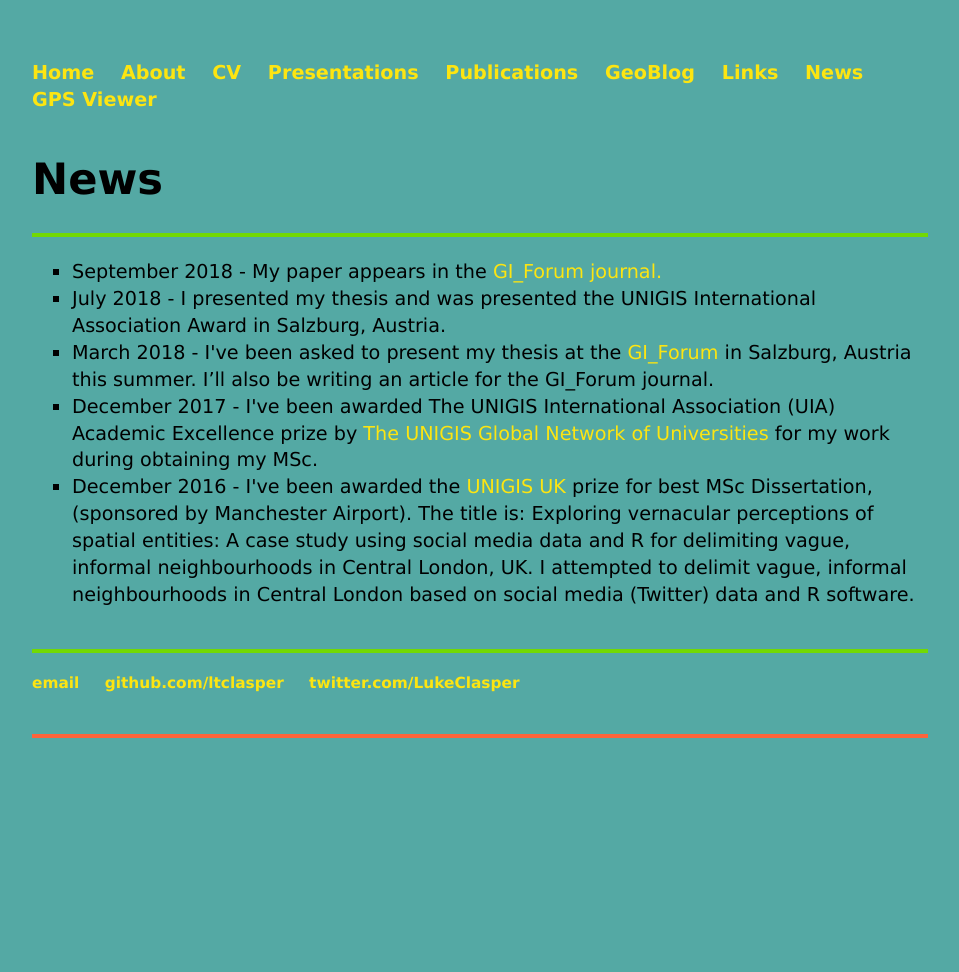
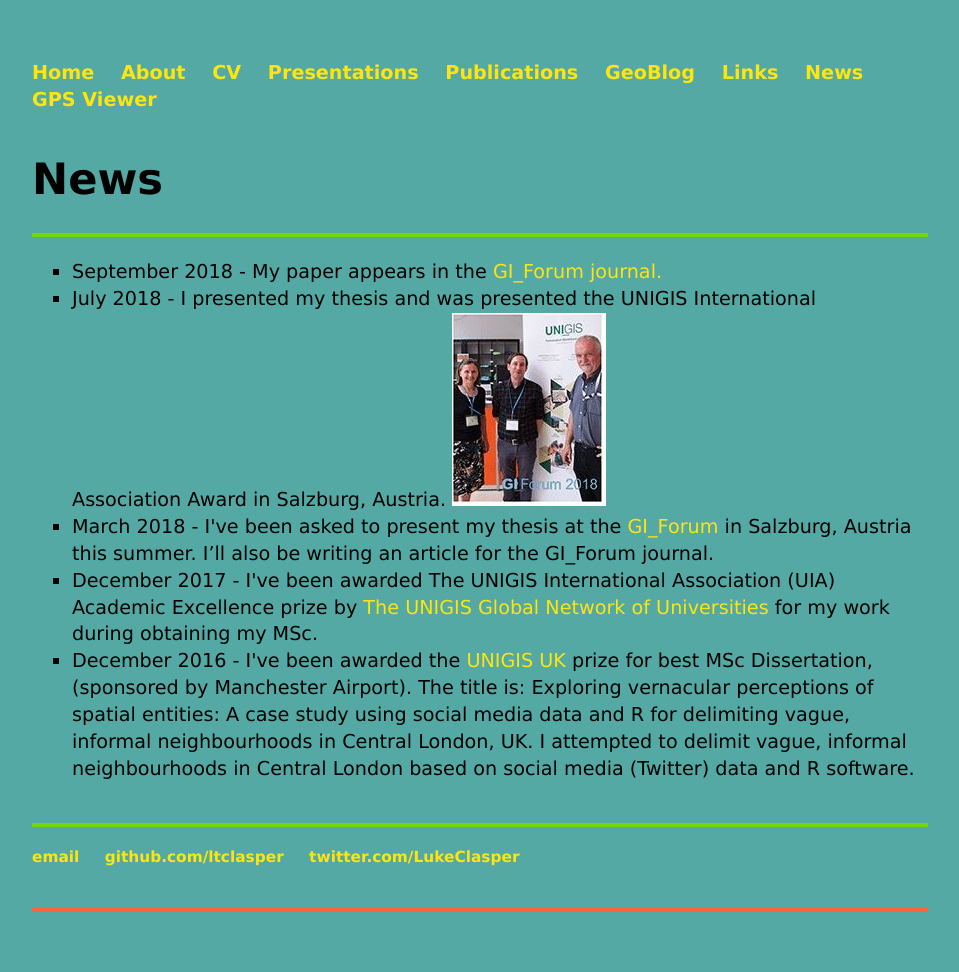
Before and after one commit to ltclasper/ltclasper.github.io, a Jekyll site: the page built from news/index.html, in a window 1280 px wide. Shown: the whole page, without its empty margins (160-1119 px from the left). Built offline with Jekyll 4.4.1, drawn with Linux system fonts in a browser that asks for light colours; before the commit the page ends 900 px from its top, so only the background shows below that.

Commit message:
Update index.html

```diff
--- a/news/index.html
+++ b/news/index.html
@@ -11,7 +11,7 @@ title: News
 	<h2></h2>
 	<p><ul style="list-style-type:square">
     <li>September 2018 - My paper appears in the <a href="http://austriaca.at/gi_forum/">  GI_Forum journal.</a></li>
-    <li>July 2018 - I presented my thesis and was presented the UNIGIS International Association Award in Salzburg, Austria.</li>
+    <li>July 2018 - I presented my thesis and was presented the UNIGIS International Association Award in Salzburg, Austria. <img src="/gi_forum_award.JPG" alt="Luke Clasper" width="154" height="193"> </li>
     <li>March 2018 - I've been asked to present my thesis at the <a href="https://www.gi-forum.org/">  GI_Forum </a>  in Salzburg, Austria this summer. I’ll also be writing an article for the GI_Forum journal.</li>
     <li>December 2017 - I've been awarded The UNIGIS International Association (UIA) Academic Excellence prize by <a href="https://unigis.net/theses/winners-uia-academic-excellence-prize/"> The UNIGIS Global Network of Universities</a> for my work during obtaining my MSc.</li>
     <li>December 2016 - I've been awarded the <a href="http://www.unigis.org/"> UNIGIS UK</a> prize for best MSc Dissertation, (sponsored by Manchester Airport). The title is: Exploring vernacular perceptions of spatial entities: A case study using social media data and R for delimiting vague, informal neighbourhoods in Central London, UK. I attempted to delimit vague, informal neighbourhoods in Central London based on social media (Twitter) data and R software.</li>
```
